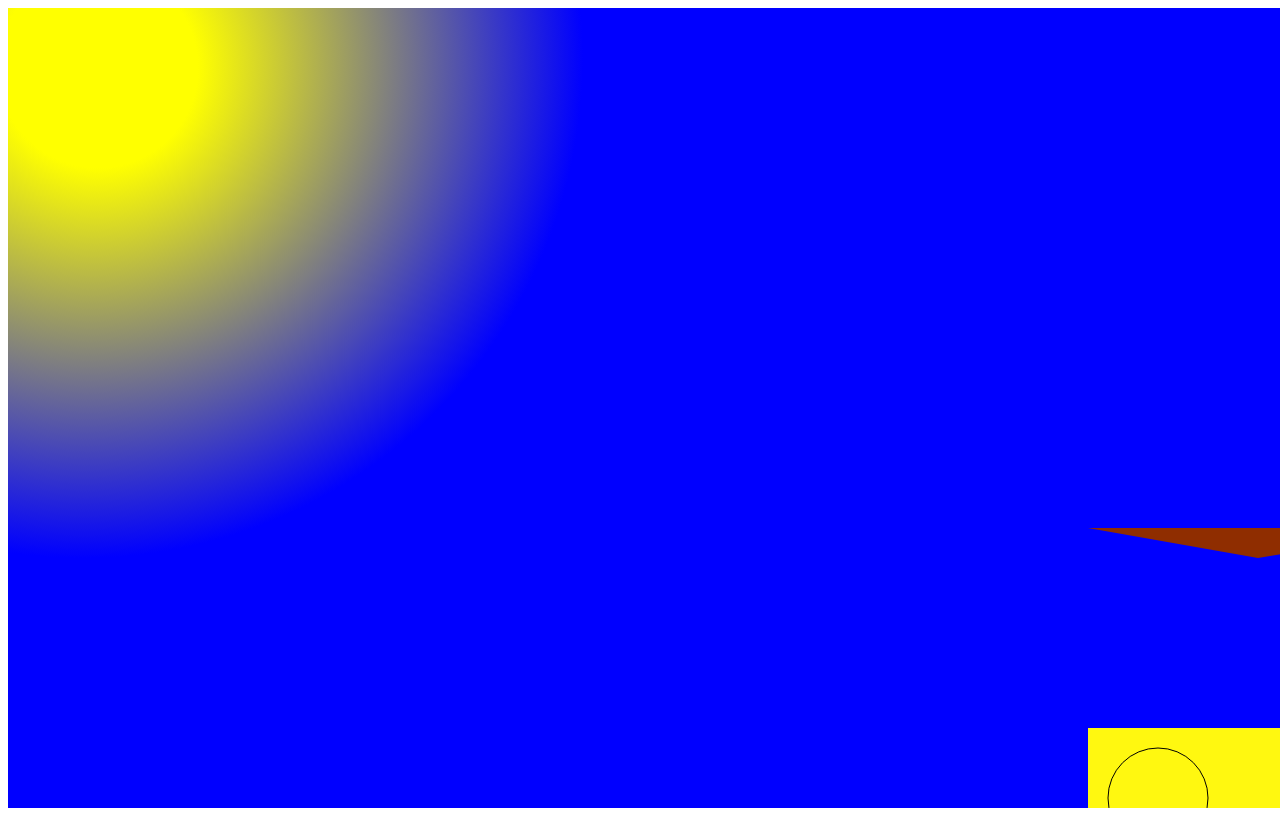
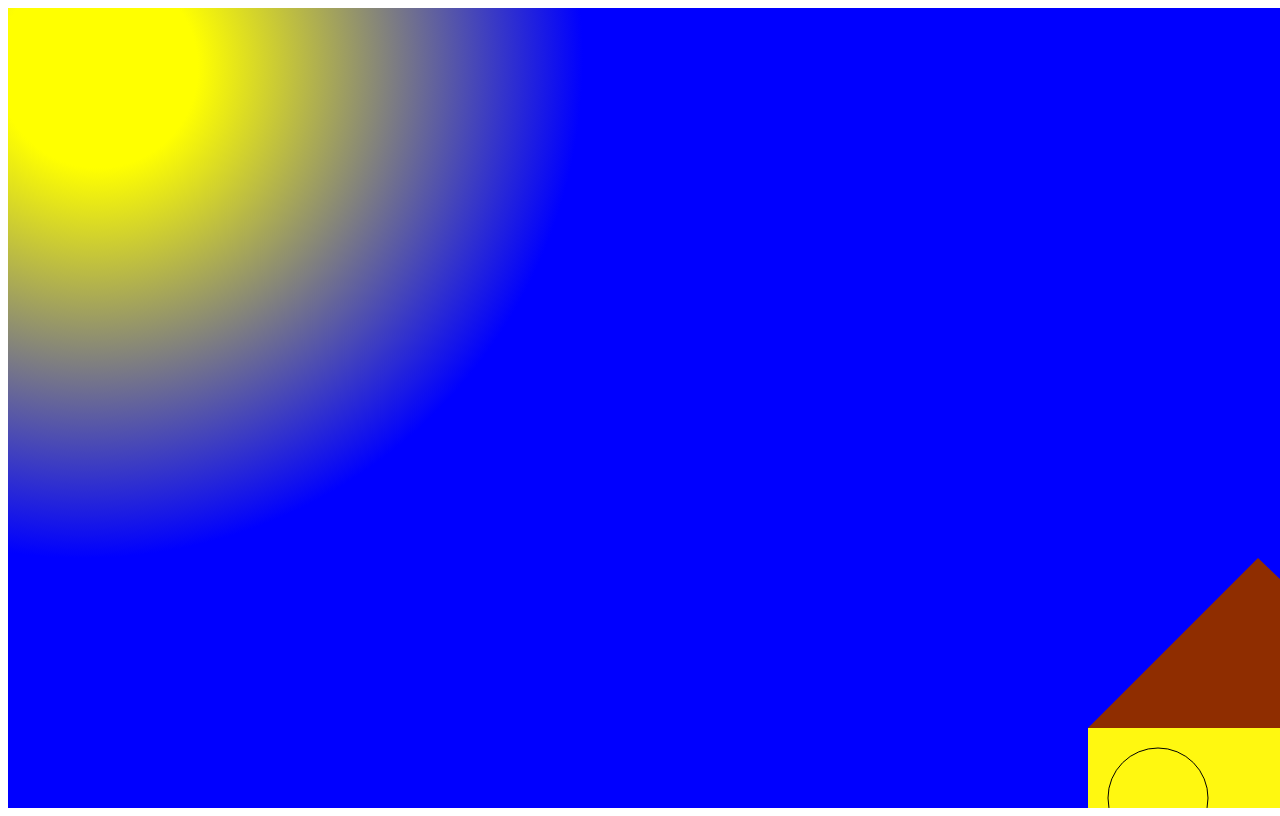
Before and after one commit to Duhxnush/Duhxnush.github.io, a plain HTML site: page canvas.html in a window 1280 px wide. Drawn offline with Linux system fonts and the light colour scheme.

Commit message:
Update canvas.html

```diff
--- a/canvas.html
+++ b/canvas.html
@@ -21,9 +21,9 @@ ctx.stroke();
 
 ctx.beginPath();
 ctx.fillStyle="#8F2D00";
-    ctx.moveTo(1080, 520);
+    ctx.moveTo(1080, 720);
     ctx.lineTo(1250, 550);
-    ctx.lineTo(1428, 520);
+    ctx.lineTo(1428, 720);
     ctx.fill();
 
     ctx.beginPath();
```
